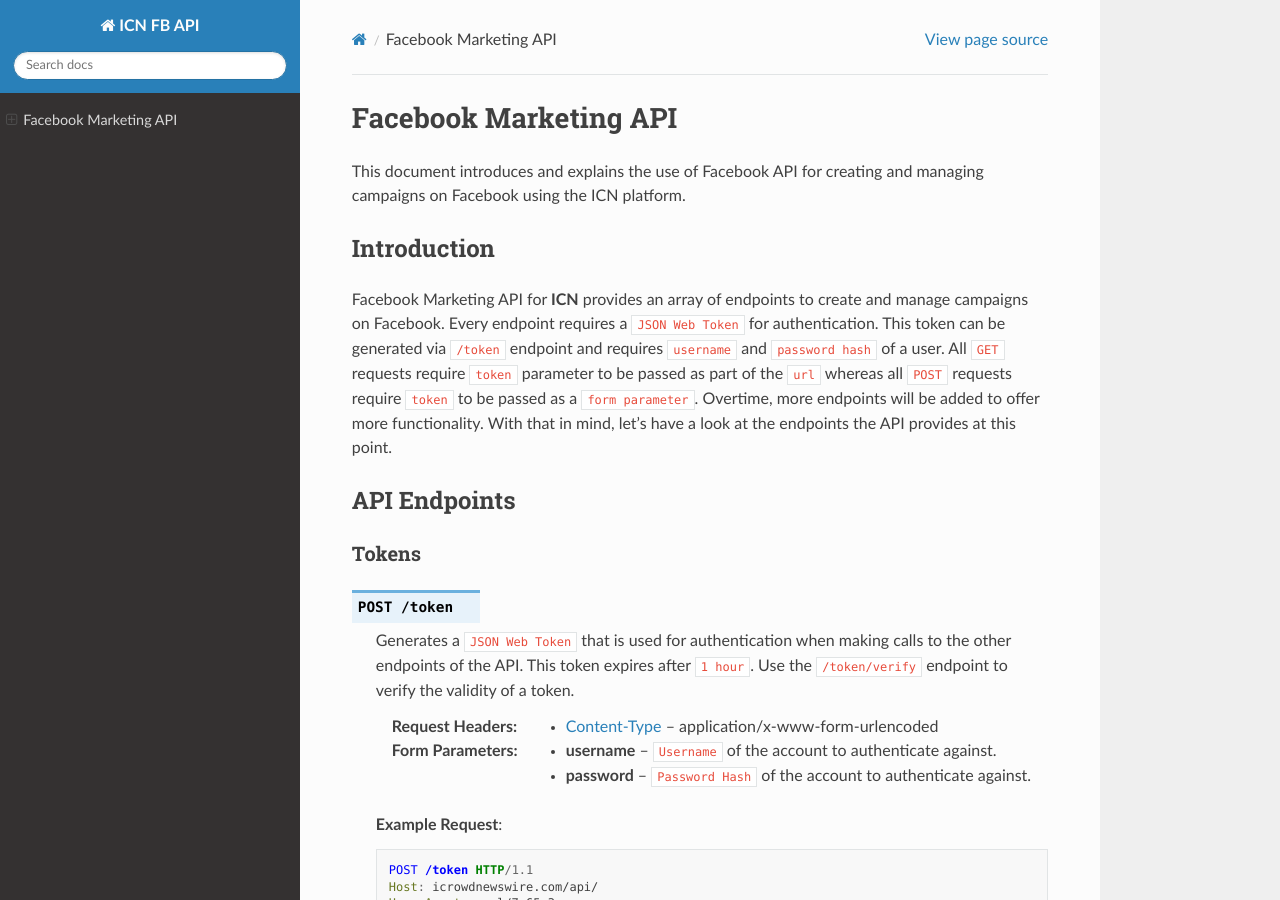
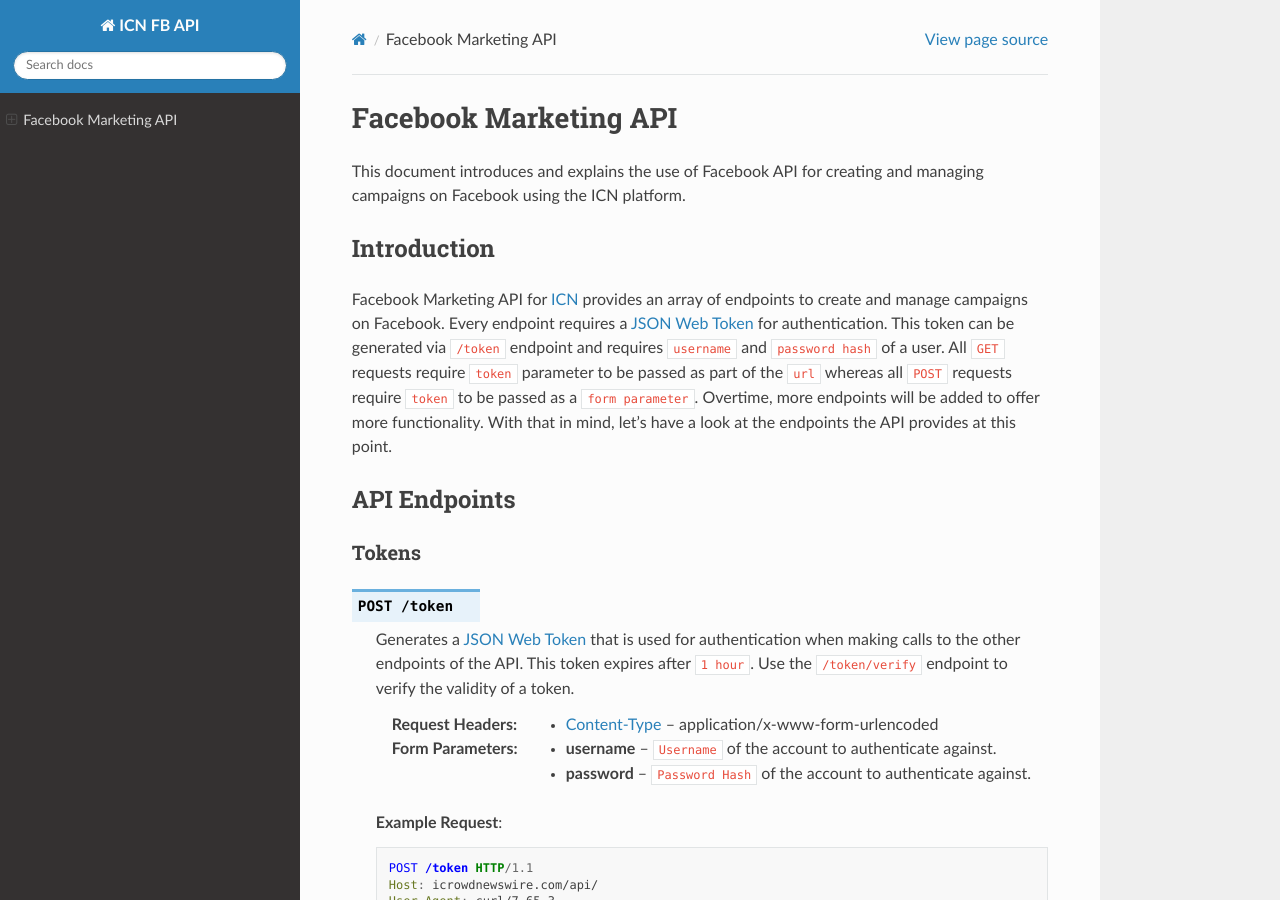
Before and after one commit to hassan-pixako/fb-api-docs, a Sphinx documentation site: the page built from source/index.rst, in a window 1280 px wide and 900 px high. Built offline with Sphinx 7.4.7 and the Read the Docs theme 2.0.0, drawn with Linux system fonts in a browser that asks for light colours; part of the change alters nothing that is shown.

Commit message:
Create links for external references.

```diff
--- a/source/index.rst
+++ b/source/index.rst
@@ -6,7 +6,7 @@ This document introduces and explains the use of Facebook API for creating and m
 Introduction
 ^^^^^^^^^^^^
 
-Facebook Marketing API for **ICN** provides an array of endpoints to create and manage campaigns on Facebook. Every endpoint requires a ``JSON Web Token`` for authentication. This token can be generated via ``/token`` endpoint and requires ``username`` and ``password hash`` of a user. All ``GET`` requests require ``token`` parameter to be passed as part of the ``url`` whereas all ``POST`` requests require ``token`` to be passed as a ``form parameter``. Overtime, more endpoints will be added to offer more functionality. With that in mind, let's have a look at the endpoints the API provides at this point.
+Facebook Marketing API for `ICN <http://icrowdnewswire.com>`_ provides an array of endpoints to create and manage campaigns on Facebook. Every endpoint requires a `JSON Web Token <https://jwt.io/>`_ for authentication. This token can be generated via ``/token`` endpoint and requires ``username`` and ``password hash`` of a user. All ``GET`` requests require ``token`` parameter to be passed as part of the ``url`` whereas all ``POST`` requests require ``token`` to be passed as a ``form parameter``. Overtime, more endpoints will be added to offer more functionality. With that in mind, let's have a look at the endpoints the API provides at this point.
 
 
 API Endpoints
@@ -17,7 +17,7 @@ Tokens
 
 .. http:post:: /token
 
-    Generates a ``JSON Web Token`` that is used for authentication when making calls to the other endpoints of the API. This token expires after ``1 hour``. Use the ``/token/verify`` endpoint to verify the validity of a token.
+    Generates a `JSON Web Token <https://jwt.io/>`_ that is used for authentication when making calls to the other endpoints of the API. This token expires after ``1 hour``. Use the ``/token/verify`` endpoint to verify the validity of a token.
 
     :reqheader Content-Type: application/x-www-form-urlencoded
     :form username: ``Username`` of the account to authenticate against.
```
